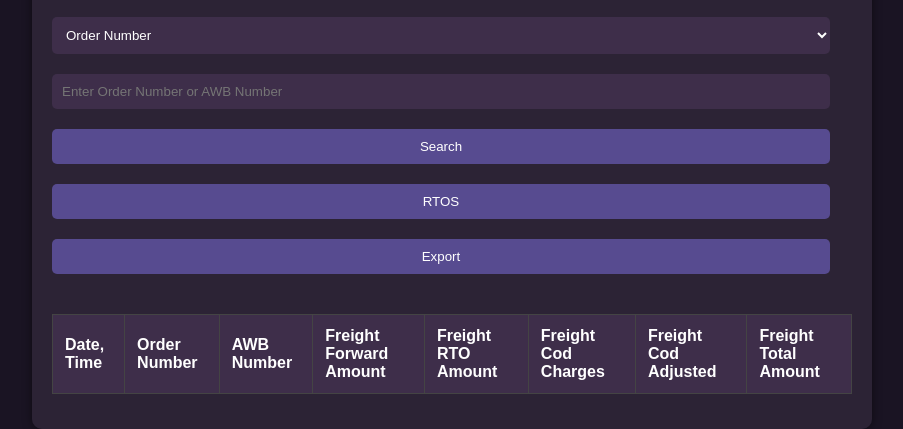
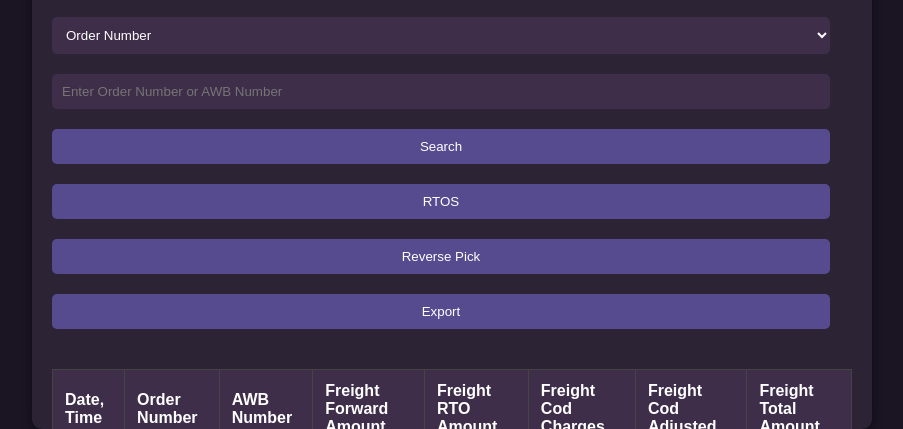
Before and after one commit to amanofclll/OfferCount, a plain HTML site: page index.html in a window 1280 px wide. Shown: the part 371-800 px from the top of the page, without its empty margins (188-1091 px from the left). Drawn offline with nearby package versions, Linux system fonts and the light colour scheme.

Commit message:
Update index.html

```diff
--- a/index.html
+++ b/index.html
@@ -126,6 +126,7 @@
 
     <button onclick="searchCSV()">Search</button>
     <button onclick="filterRTO()">RTOS</button>
+    <button onclick="reversePick()">Reverse Pick</button> <!-- NEW BUTTON FOR REVERSE PICK -->
     <button onclick="exportCSV()">Export</button>
 
     <div id="noResults">No matching records found.</div>
@@ -134,6 +135,12 @@
         <p>Total RTOS Orders: <span id="totalRTOOrders">0</span></p>
         <p>Total Freight Amount for RTOS Orders: ₹<span id="totalRTOFreightAmount">0.00</span></p>
         <p>Total Number of All Orders: <span id="totalAllOrders">0</span></p>
+    </div>
+
+    <div class="summary" id="reversePickSummary"> <!-- NEW SUMMARY SECTION FOR REVERSE PICK -->
+        <p>Total Reverse Pick-up Orders: <span id="totalReversePickOrders">0</span></p>
+        <p>Total Freight Amount for Reverse Pick-up Orders: ₹<span id="totalReversePickFreightAmount">0.00</span></p>
+        <p>Total Number of All Orders: <span id="totalReverseAllOrders">0</span></p>
     </div>
 
     <div class="table-container">
@@ -208,6 +215,7 @@ function displayRows(rows) {
 function updateTotalOrders() {
     const totalAllOrders = csvData.length;
     document.getElementById('totalAllOrders').textContent = totalAllOrders;
+    document.getElementById('totalReverseAllOrders').textContent = totalAllOrders; // For Reverse Pick summary
 }
 
 // Function to search the CSV
@@ -237,7 +245,6 @@ function filterRTO() {
     const rtoRows = csvData.filter(row => parseFloat(row['Freight RTO Amount']) > 0);
     const totalRTOOrders = rtoRows.length;
 
-    // Change the total amount calculation to sum 'Freight Total Amount'
     const totalFreightRTOAmount = rtoRows.reduce((total, row) => total + parseFloat(row['Freight Total Amount'] || 0), 0);
 
     if (totalRTOOrders > 0) {
@@ -254,6 +261,29 @@ function filterRTO() {
     }
 
     renderChart(); // Render the chart after filtering RTO
+}
+
+// NEW: Function to filter Reverse Pick Orders (Order Number NOT ending with SCP)
+function reversePick() {
+    const reversePickRows = csvData.filter(row => !row['Order Number'].endsWith('SCP'));
+    const totalReversePickOrders = reversePickRows.length;
+
+    const totalReversePickFreightAmount = reversePickRows.reduce((total, row) => total + parseFloat(row['Freight Total Amount'] || 0), 0);
+
+    if (totalReversePickOrders > 0) {
+        displayRows(reversePickRows);
+        document.getElementById('totalReversePickOrders').textContent = totalReversePickOrders;
+        document.getElementById('totalReversePickFreightAmount').textContent = totalReversePickFreightAmount.toFixed(2);
+        document.getElementById('reversePickSummary').style.display = 'block'; // Show summary
+    } else {
+        document.getElementById('tableBody').innerHTML = '';
+        document.getElementById('totalReversePickOrders').textContent = '0';
+        document.getElementById('totalReversePickFreightAmount').textContent = '0.00';
+        document.getElementById('reversePickSummary').style.display = 'none'; // Hide summary
+        document.getElementById('noResults').style.display = 'block';
+    }
+
+    renderChart(); // Re-render the chart with filtered data
 }
 
 // Function to export filtered results to CSV
```
